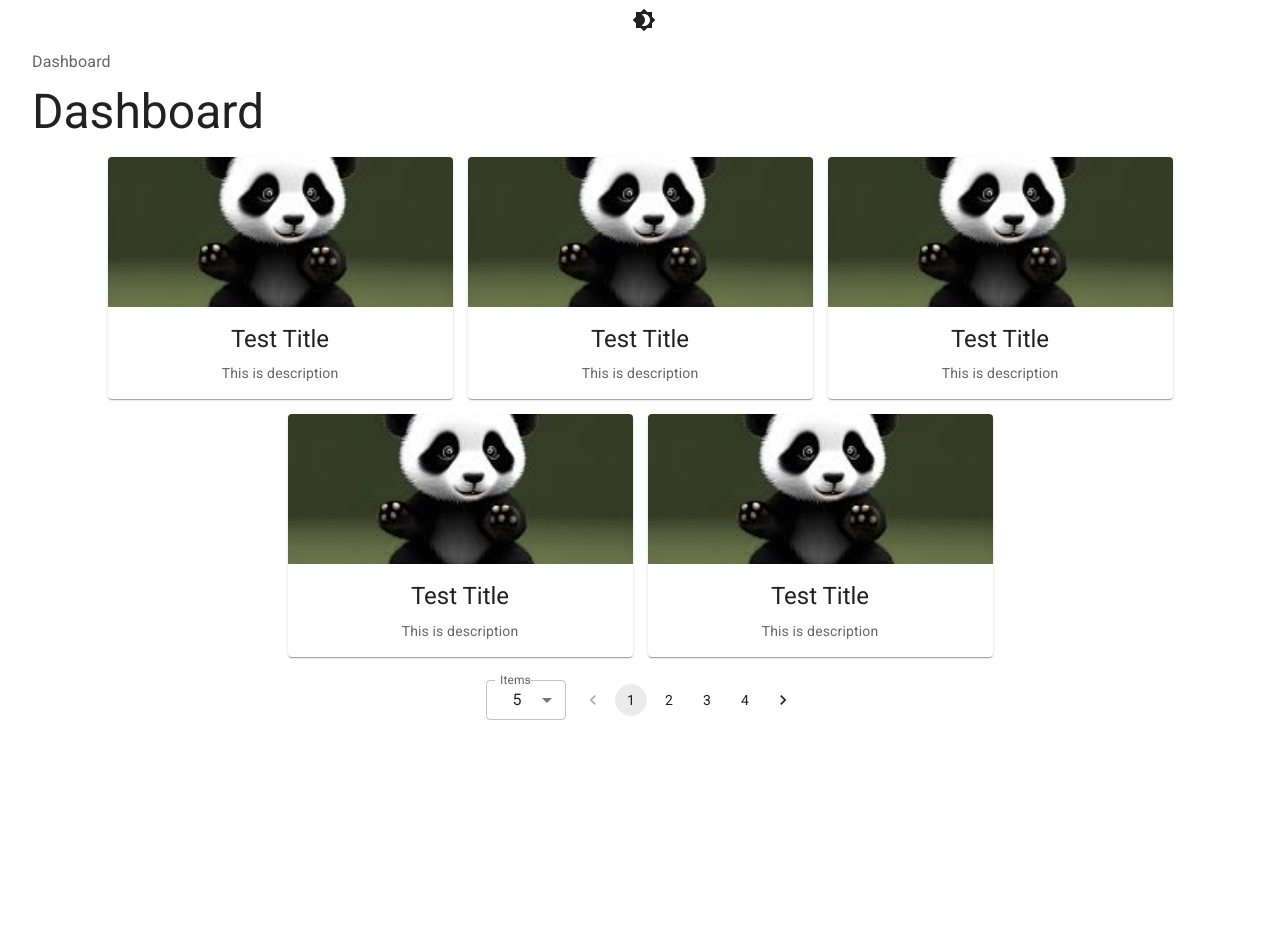
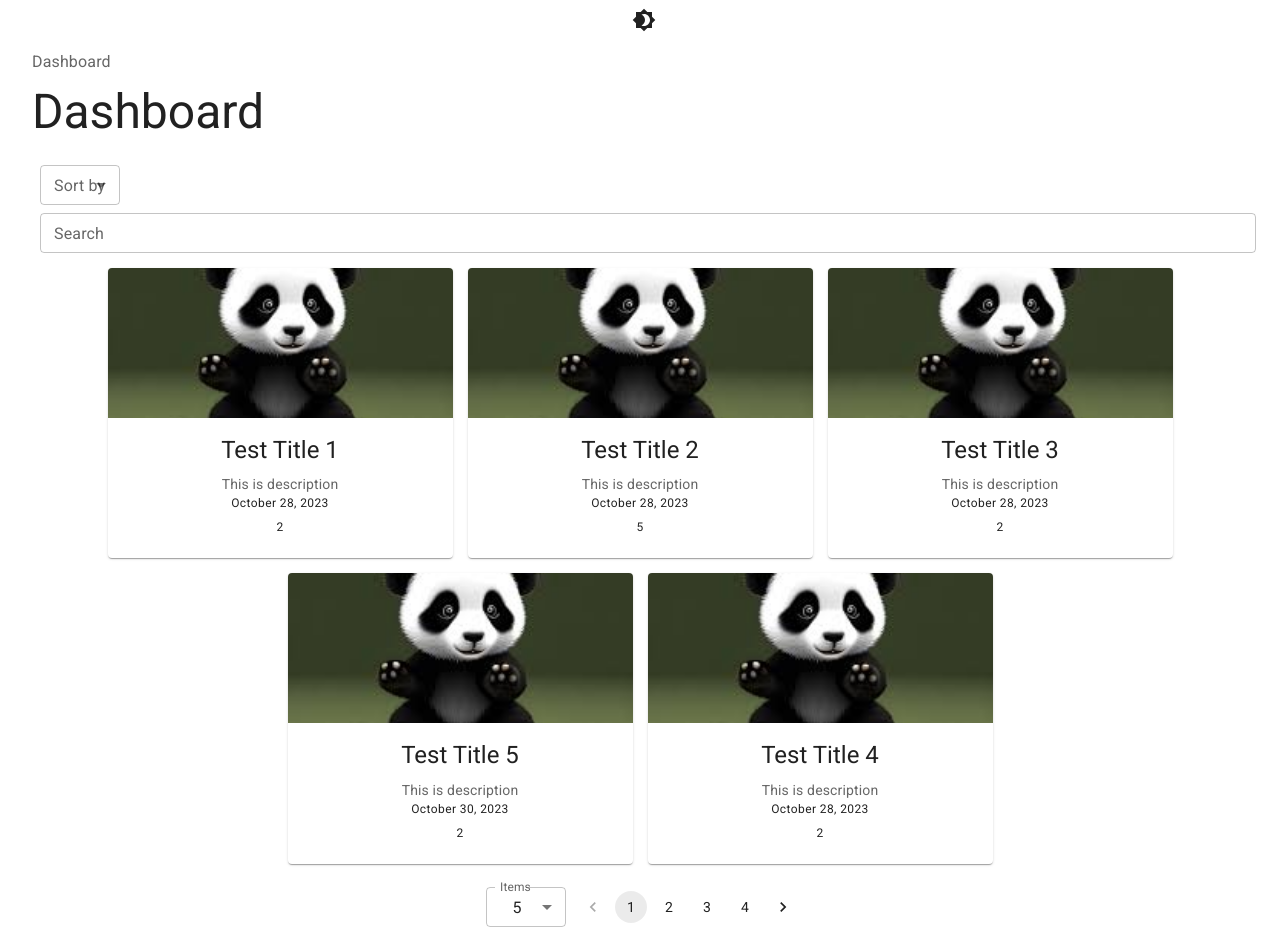
Before and after one commit to faintblack/fe-react-test, a React (Vite) app: page / in a window 1280 px wide. Before the commit the page ends 800 px from the top, so only its background shows below. Built offline with nearby package versions, Linux system fonts and the light colour scheme.

Commit message:
search and sorting

```diff
--- a/src/features/movieSlice.js
+++ b/src/features/movieSlice.js
@@ -3,123 +3,123 @@ import { createSlice } from '@reduxjs/toolkit'
 const initialState = {
   data: [
     {
-      title: 'Test Title',
+      title: 'Test Title 1',
       thumbnail: '/src/img/panda-img.jpg',
       desc: 'This is description',
-      date: new Date().toLocaleDateString(),
-      rating: 4,
+      date: (new Date()).toLocaleDateString(),
+      rating: 2,
     },
     {
-      title: 'Test Title',
+      title: 'Test Title 2',
       thumbnail: '/src/img/panda-img.jpg',
       desc: 'This is description',
-      date: new Date().toLocaleDateString(),
-      rating: 4,
+      date: (new Date()).toLocaleDateString(),
+      rating: 5,
     },
     {
-      title: 'Test Title',
+      title: 'Test Title 3',
       thumbnail: '/src/img/panda-img.jpg',
       desc: 'This is description',
-      date: new Date().toLocaleDateString(),
-      rating: 4,
+      date: (new Date()).toLocaleDateString(),
+      rating: 2,
     },
     {
-      title: 'Test Title',
+      title: 'Test Title 5',
       thumbnail: '/src/img/panda-img.jpg',
       desc: 'This is description',
-      date: new Date().toLocaleDateString(),
-      rating: 4,
+      date: '10/30/2023',
+      rating: 2,
     },
     {
-      title: 'Test Title',
+      title: 'Test Title 4',
       thumbnail: '/src/img/panda-img.jpg',
       desc: 'This is description',
-      date: new Date().toLocaleDateString(),
-      rating: 4,
+      date: (new Date()).toLocaleDateString(),
+      rating: 2,
     },
     {
-      title: 'Test Title',
+      title: 'Test Title 6',
+      thumbnail: '/src/img/panda-img.jpg',
+      desc: 'This is description 7',
+      date: (new Date()).toLocaleDateString(),
+      rating: 2,
+    },
+    {
+      title: 'Test Title 7',
       thumbnail: '/src/img/panda-img.jpg',
       desc: 'This is description',
-      date: new Date().toLocaleDateString(),
-      rating: 4,
+      date: (new Date()).toLocaleDateString(),
+      rating: 5,
     },
     {
-      title: 'Test Title',
+      title: 'Test Title 8',
       thumbnail: '/src/img/panda-img.jpg',
       desc: 'This is description',
-      date: new Date().toLocaleDateString(),
-      rating: 4,
+      date: (new Date()).toLocaleDateString(),
+      rating: 2,
     },
     {
-      title: 'Test Title',
+      title: 'Test Title 9',
       thumbnail: '/src/img/panda-img.jpg',
       desc: 'This is description',
-      date: new Date().toLocaleDateString(),
-      rating: 4,
+      date: (new Date()).toLocaleDateString(),
+      rating: 2,
     },
     {
-      title: 'Test Title',
+      title: 'Test Title 10',
       thumbnail: '/src/img/panda-img.jpg',
       desc: 'This is description',
-      date: new Date().toLocaleDateString(),
-      rating: 4,
+      date: (new Date()).toLocaleDateString(),
+      rating: 2,
     },
     {
-      title: 'Test Title',
+      title: 'Test Title 11',
       thumbnail: '/src/img/panda-img.jpg',
       desc: 'This is description',
-      date: new Date().toLocaleDateString(),
-      rating: 4,
+      date: (new Date()).toLocaleDateString(),
+      rating: 2,
     },
     {
-      title: 'Test Title',
+      title: 'Test Title 12',
       thumbnail: '/src/img/panda-img.jpg',
       desc: 'This is description',
-      date: new Date().toLocaleDateString(),
-      rating: 4,
+      date: (new Date()).toLocaleDateString(),
+      rating: 2,
     },
     {
-      title: 'Test Title',
+      title: 'Test Title 13',
       thumbnail: '/src/img/panda-img.jpg',
       desc: 'This is description',
-      date: new Date().toLocaleDateString(),
-      rating: 4,
+      date: (new Date()).toLocaleDateString(),
+      rating: 2,
     },
     {
-      title: 'Test Title',
+      title: 'Test Title 14',
       thumbnail: '/src/img/panda-img.jpg',
       desc: 'This is description',
-      date: new Date().toLocaleDateString(),
-      rating: 4,
+      date: (new Date()).toLocaleDateString(),
+      rating: 3,
     },
     {
-      title: 'Test Title',
+      title: 'Test Title 15',
       thumbnail: '/src/img/panda-img.jpg',
       desc: 'This is description',
-      date: new Date().toLocaleDateString(),
-      rating: 4,
+      date: (new Date()).toLocaleDateString(),
+      rating: 2,
     },
     {
-      title: 'Test Title',
+      title: 'Test Title 16',
       thumbnail: '/src/img/panda-img.jpg',
       desc: 'This is description',
-      date: new Date().toLocaleDateString(),
-      rating: 4,
+      date: (new Date()).toLocaleDateString(),
+      rating: 2,
     },
     {
-      title: 'Test Title',
+      title: 'Test Title 17',
       thumbnail: '/src/img/panda-img.jpg',
       desc: 'This is description',
-      date: new Date().toLocaleDateString(),
-      rating: 4,
-    },
-    {
-      title: 'Test Title',
-      thumbnail: '/src/img/panda-img.jpg',
-      desc: 'This is description',
-      date: new Date().toLocaleDateString(),
-      rating: 4,
+      date: (new Date()).toLocaleDateString(),
+      rating: 2,
     },
   ],
   counter: 0
--- a/src/pages/Home.jsx
+++ b/src/pages/Home.jsx
@@ -10,6 +10,11 @@ import {
   CardActionArea,
   CardContent,
   CardMedia,
+  FormControl,
+  InputLabel,
+  MenuItem,
+  Select,
+  TextField,
   Typography,
 } from "@mui/material";
 import Paginations from "../components/Paginations";
@@ -19,20 +24,65 @@ const Home = () => {
 
   const [currentPage, setCurrentPage] = useState(1);
   const [perPage, setPerPage] = useState(5);
+  const [searchText, setSearchText] = useState("");
+  const [sortBy, setSortBy] = useState("");
 
   const movies = useMemo(() => {
+    let filteredMovies = getMovies.filter(
+      (item) =>
+        item.title.toLowerCase().includes(searchText.toLowerCase()) ||
+        item.desc.toLowerCase().includes(searchText.toLowerCase())
+    );
+
+    // Sorting
+    if (sortBy !== "") {
+      switch (sortBy) {
+        case "rating":
+          filteredMovies = filteredMovies.sort((a, b) => b.rating - a.rating);
+          break;
+        case "title":
+          filteredMovies = filteredMovies.sort((a, b) => {
+            const nameA = a.title.toUpperCase(); // ignore upper and lowercase
+            const nameB = b.title.toUpperCase(); // ignore upper and lowercase
+            if (nameA < nameB) {
+              return -1;
+            }
+            if (nameA > nameB) {
+              return 1;
+            }
+
+            // names must be equal
+            return 0;
+          });
+          break;
+        case "date":
+          filteredMovies = filteredMovies.sort(
+            (a, b) => new Date(b.date) - new Date(a.date)
+          );
+          break;
+      }
+    }
+
     const lastIndex = currentPage * perPage;
     const firstIndex = lastIndex - perPage;
-    const currentItems = getMovies.slice(firstIndex, lastIndex);
+    const currentItems = filteredMovies.slice(firstIndex, lastIndex);
 
     return currentItems;
-  }, [getMovies, currentPage, perPage]);
+  }, [getMovies, currentPage, perPage, searchText, sortBy]);
 
   useEffect(() => {
     console.log("i'm rendered boys");
   }, []);
 
   const _renderItem = (item) => {
+    const date = new Date(item.date);
+    const options = {
+      // weekday: "long",
+      year: "numeric",
+      month: "long",
+      day: "numeric",
+    };
+
     return (
       <Card sx={{ width: "345px" }}>
         <CardActionArea onClick={() => console.log("masuk pak")}>
@@ -50,6 +100,12 @@ const Home = () => {
             </Typography>
             <Typography variant="body2" color="text.secondary">
               {item.desc}
+            </Typography>
+            <Typography variant="caption" display="block" gutterBottom>
+              {date.toLocaleDateString("en-US", options)}
+            </Typography>
+            <Typography variant="caption" display="block" gutterBottom>
+              {item.rating}
             </Typography>
           </CardContent>
         </CardActionArea>
@@ -69,9 +125,51 @@ const Home = () => {
           },
         ]}
       />
+      {/* Heading */}
       <Typography variant="h3" align="left" gutterBottom>
         Dashboard
       </Typography>
+
+      {/* Sorting */}
+      <Box sx={{ marginBottom: "15px" }}>
+        <Box sx={{ textAlign: "left" }}>
+          <FormControl sx={{ m: 1, minWidth: 80 }} size="small">
+            <InputLabel id="demo-simple-select-autowidth-label">
+              Sort by
+            </InputLabel>
+            <Select
+              labelId="demo-simple-select-autowidth-label"
+              id="demo-simple-select-autowidth"
+              value={sortBy}
+              onChange={(e) => setSortBy(e.target.value)}
+              autoWidth
+              label="Sort by"
+            >
+              <MenuItem value="">
+                <em>None</em>
+              </MenuItem>
+              <MenuItem value="title">Title</MenuItem>
+              <MenuItem value="date">Date</MenuItem>
+              <MenuItem value="rating">Rating</MenuItem>
+            </Select>
+          </FormControl>
+        </Box>
+
+        <TextField
+          id="search-bar"
+          label="Search"
+          variant="outlined"
+          size="small"
+          onChange={(e) => {
+            setSearchText(e.target.value);
+            setCurrentPage(1);
+          }}
+          sx={{
+            width: "100%",
+            margin: "0 8px",
+          }}
+        />
+      </Box>
 
       {/* List Item */}
       <Box
@@ -87,7 +185,7 @@ const Home = () => {
 
       {/* Pagination */}
       <Paginations
-        totalItem={getMovies.length}
+        totalItem={searchText === "" ? getMovies.length : movies.length}
         perPage={perPage}
         currentPage={currentPage}
         setPage={(e) => setCurrentPage(e)}
```
